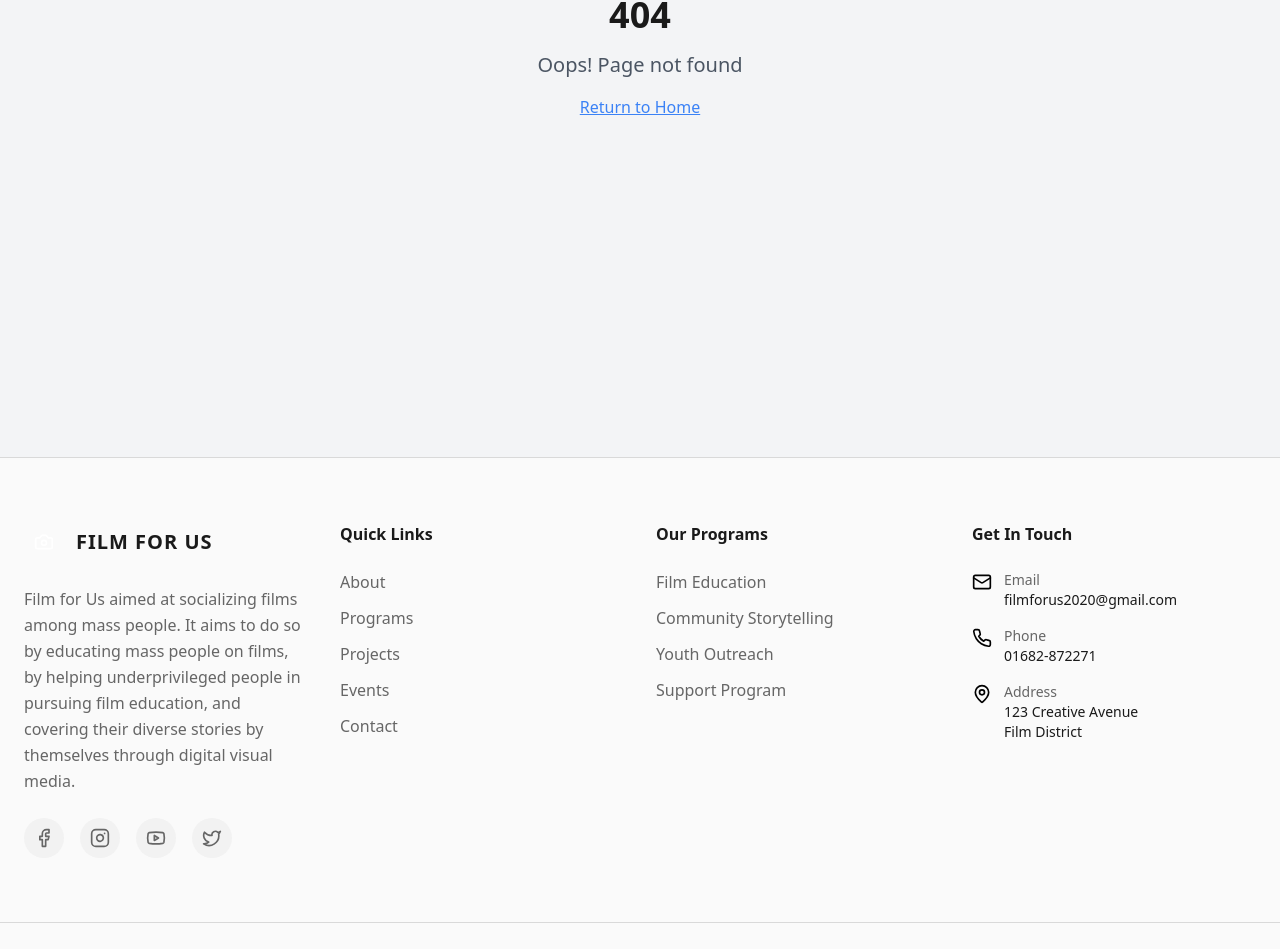
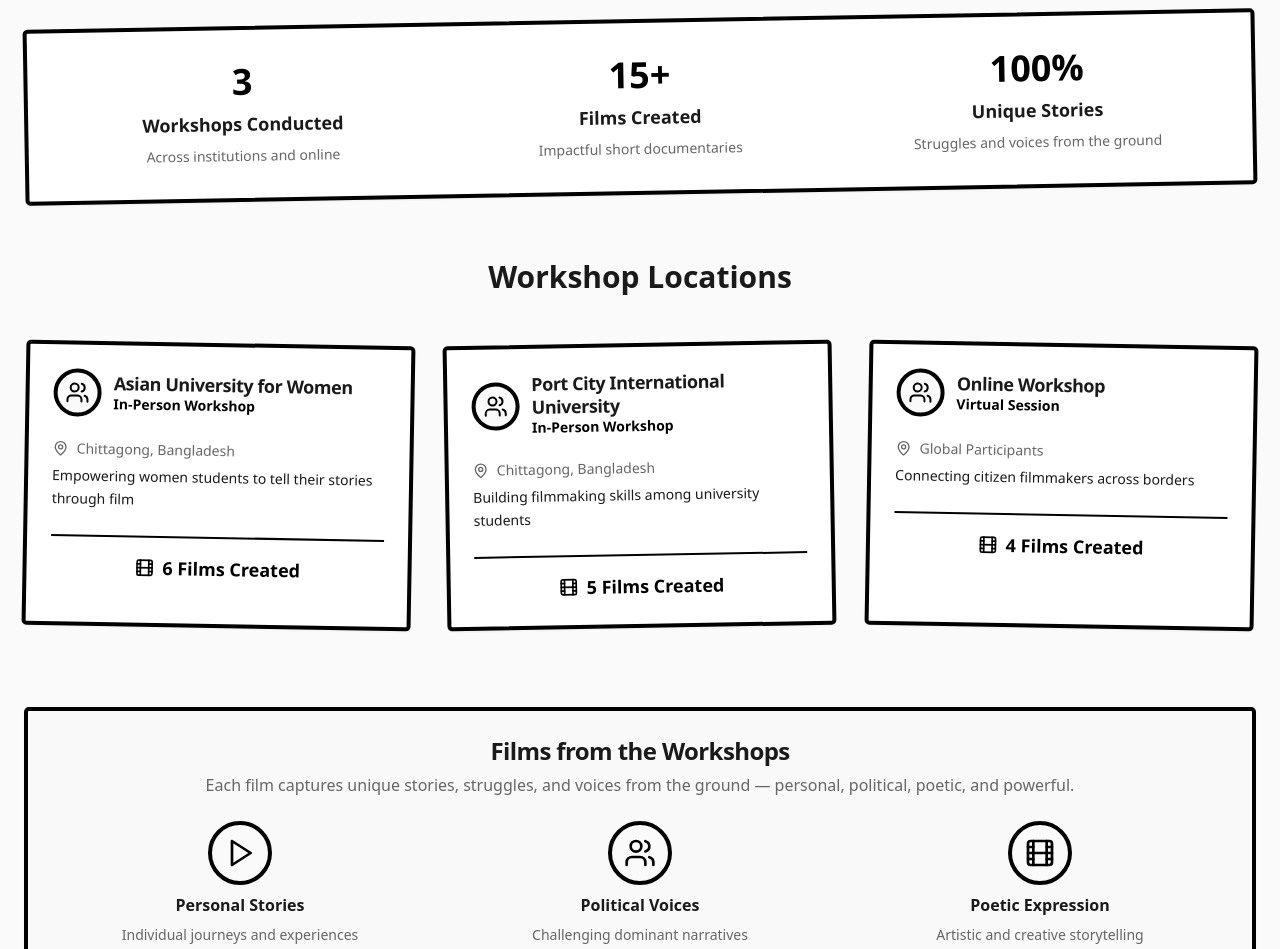
Before and after one commit to Tanshir/film-for-us-visions, a React (Vite) app: page /workshops in a window 1280 px wide. Shown: the part 343-1292 px from the top of the page. Built offline with nearby package versions, Linux system fonts and the light colour scheme.

Commit message:
Add Workshops Page
Create a new page to showcase conducted workshops, including locations and outcomes.

```diff
--- a/src/App.tsx
+++ b/src/App.tsx
@@ -13,6 +13,7 @@ import Projects from "./pages/Projects";
 import Events from "./pages/Events";
 import Ciawff2025 from "./pages/Ciawff2025";
 import CitizenFilmmaking from "./pages/CitizenFilmmaking";
+import Workshops from "./pages/Workshops";
 import Contact from "./pages/Contact";
 import NotFound from "./pages/NotFound";
 
@@ -35,6 +36,7 @@ const App = () => (
               <Route path="/events" element={<Events />} />
               <Route path="/ciawff-2025" element={<Ciawff2025 />} />
               <Route path="/citizen-filmmaking" element={<CitizenFilmmaking />} />
+              <Route path="/workshops" element={<Workshops />} />
               <Route path="/contact" element={<Contact />} />
               <Route path="*" element={<NotFound />} />
             </Routes>
--- a/src/components/Navigation.tsx
+++ b/src/components/Navigation.tsx
@@ -13,6 +13,7 @@ const navItems = [
   { name: "Programs", href: "/programs" },
   { name: "Projects", href: "/projects" },
   { name: "Citizen Filmmaking", href: "/citizen-filmmaking" },
+  { name: "Workshops", href: "/workshops" },
   { name: "Events", href: "/events" },
   { name: "CIAWFF 2025", href: "/ciawff-2025" },
   { name: "Contact", href: "/contact" },
--- /dev/null
+++ b/src/pages/Workshops.tsx
@@ -0,0 +1,195 @@
+
+import { Card, CardContent, CardHeader, CardTitle } from "@/components/ui/card";
+import { Button } from "@/components/ui/button";
+import { MapPin, Users, Film, Play, ArrowRight } from "lucide-react";
+
+const Workshops = () => {
+  const workshops = [
+    {
+      name: "Asian University for Women",
+      type: "In-Person Workshop",
+      location: "Chittagong, Bangladesh",
+      filmsCreated: 6,
+      description: "Empowering women students to tell their stories through film"
+    },
+    {
+      name: "Port City International University",
+      type: "In-Person Workshop",
+      location: "Chittagong, Bangladesh",
+      filmsCreated: 5,
+      description: "Building filmmaking skills among university students"
+    },
+    {
+      name: "Online Workshop",
+      type: "Virtual Session",
+      location: "Global Participants",
+      filmsCreated: 4,
+      description: "Connecting citizen filmmakers across borders"
+    }
+  ];
+
+  return (
+    <div className="min-h-screen bg-background">
+      {/* Film Strip Header */}
+      <div className="h-8 bg-film-strip border-b-4 border-primary"></div>
+
+      <div className="py-20 px-6">
+        <div className="max-w-7xl mx-auto">
+          {/* Header */}
+          <div className="text-center mb-16 relative">
+            <div className="absolute top-0 left-1/2 transform -translate-x-1/2 -translate-y-4">
+              <div className="w-40 h-6 border-2 border-primary bg-card shadow-sketch transform -rotate-2"></div>
+            </div>
+            <h1 className="text-4xl md:text-5xl font-bold mb-6 relative z-10">
+              Hands-on <span className="bg-primary text-primary-foreground px-4 py-2 transform rotate-1 inline-block">Workshops</span>
+            </h1>
+            <p className="text-xl text-muted-foreground max-w-3xl mx-auto leading-relaxed">
+              We have successfully conducted three hands-on workshops, empowering participants
+              to create impactful films that capture unique stories from their communities.
+            </p>
+          </div>
+
+          {/* Impact Stats */}
+          <div className="mb-16">
+            <Card className="border-4 border-primary shadow-bold transform -rotate-1 overflow-hidden">
+              <CardContent className="p-8">
+                <div className="grid md:grid-cols-3 gap-8 text-center">
+                  <div className="space-y-2">
+                    <div className="text-4xl font-bold text-primary">3</div>
+                    <div className="text-lg font-semibold">Workshops Conducted</div>
+                    <div className="text-sm text-muted-foreground">Across institutions and online</div>
+                  </div>
+                  <div className="space-y-2">
+                    <div className="text-4xl font-bold text-primary">15+</div>
+                    <div className="text-lg font-semibold">Films Created</div>
+                    <div className="text-sm text-muted-foreground">Impactful short documentaries</div>
+                  </div>
+                  <div className="space-y-2">
+                    <div className="text-4xl font-bold text-primary">100%</div>
+                    <div className="text-lg font-semibold">Unique Stories</div>
+                    <div className="text-sm text-muted-foreground">Struggles and voices from the ground</div>
+                  </div>
+                </div>
+              </CardContent>
+            </Card>
+          </div>
+
+          {/* Workshop Details */}
+          <div className="mb-20">
+            <h2 className="text-3xl font-bold text-center mb-12">Workshop Locations</h2>
+            <div className="grid lg:grid-cols-3 gap-8">
+              {workshops.map((workshop, idx) => (
+                <Card
+                  key={workshop.name}
+                  className={`border-4 border-primary shadow-bold hover:shadow-sketch transition-all transform ${
+                    idx % 2 === 0 ? 'rotate-1 hover:-rotate-1' : '-rotate-1 hover:rotate-1'
+                  }`}
+                >
+                  <CardHeader>
+                    <div className="flex items-center gap-3 mb-4">
+                      <div className="w-12 h-12 border-4 border-primary rounded-full flex items-center justify-center bg-background">
+                        <Users className="w-6 h-6 text-primary" />
+                      </div>
+                      <div className="flex-1">
+                        <CardTitle className="text-lg leading-tight">{workshop.name}</CardTitle>
+                        <p className="text-sm text-primary font-semibold">{workshop.type}</p>
+                      </div>
+                    </div>
+
+                    <div className="flex items-center gap-2 text-sm text-muted-foreground mb-3">
+                      <MapPin className="w-4 h-4" />
+                      <span>{workshop.location}</span>
+                    </div>
+
+                    <p className="text-sm leading-relaxed">{workshop.description}</p>
+                  </CardHeader>
+
+                  <CardContent>
+                    <div className="border-t-2 border-primary pt-4">
+                      <div className="flex items-center justify-center gap-2 text-primary">
+                        <Film className="w-5 h-5" />
+                        <span className="font-bold text-lg">{workshop.filmsCreated} Films Created</span>
+                      </div>
+                    </div>
+                  </CardContent>
+                </Card>
+              ))}
+            </div>
+          </div>
+
+          {/* Films Section */}
+          <div className="mb-20">
+            <Card className="border-4 border-primary shadow-bold bg-muted/20">
+              <CardHeader>
+                <CardTitle className="text-2xl text-center">Films from the Workshops</CardTitle>
+                <p className="text-center text-muted-foreground">
+                  Each film captures unique stories, struggles, and voices from the ground —
+                  personal, political, poetic, and powerful.
+                </p>
+              </CardHeader>
+              <CardContent className="text-center">
+                <div className="grid md:grid-cols-3 gap-6 mb-8">
+                  <div className="space-y-2">
+                    <div className="w-16 h-16 mx-auto border-4 border-primary rounded-full flex items-center justify-center bg-background">
+                      <Play className="w-8 h-8 text-primary" />
+                    </div>
+                    <h4 className="font-bold">Personal Stories</h4>
+                    <p className="text-sm text-muted-foreground">Individual journeys and experiences</p>
+                  </div>
+                  <div className="space-y-2">
+                    <div className="w-16 h-16 mx-auto border-4 border-primary rounded-full flex items-center justify-center bg-background">
+                      <Users className="w-8 h-8 text-primary" />
+                    </div>
+                    <h4 className="font-bold">Political Voices</h4>
+                    <p className="text-sm text-muted-foreground">Challenging dominant narratives</p>
+                  </div>
+                  <div className="space-y-2">
+                    <div className="w-16 h-16 mx-auto border-4 border-primary rounded-full flex items-center justify-center bg-background">
+                      <Film className="w-8 h-8 text-primary" />
+                    </div>
+                    <h4 className="font-bold">Poetic Expression</h4>
+                    <p className="text-sm text-muted-foreground">Artistic and creative storytelling</p>
+                  </div>
+                </div>
+                <Button size="lg" className="shadow-sketch hover:shadow-bold">
+                  <Play className="mr-2 h-5 w-5" />
+                  Watch Workshop Films
+                </Button>
+              </CardContent>
+            </Card>
+          </div>
+
+          {/* Call to Action */}
+          <div className="text-center">
+            <Card className="border-4 border-primary shadow-bold transform rotate-1 overflow-hidden">
+              <CardContent className="p-12">
+                <div className="max-w-2xl mx-auto">
+                  <h2 className="text-3xl font-bold mb-6">Join Our Next Workshop</h2>
+                  <p className="text-lg text-muted-foreground mb-8">
+                    Ready to become a citizen filmmaker? Our workshops provide training, mentorship,
+                    and tools to help you document your reality and share your story.
+                  </p>
+                  <div className="flex flex-col sm:flex-row gap-4 justify-center">
+                    <Button size="lg" className="shadow-sketch hover:shadow-bold">
+                      <Users className="mr-2 h-5 w-5" />
+                      Register for Workshop
+                    </Button>
+                    <Button variant="secondary" size="lg" className="shadow-sketch hover:shadow-bold">
+                      <ArrowRight className="mr-2 h-5 w-5" />
+                      Learn About Citizen Filmmaking
+                    </Button>
+                  </div>
+                </div>
+              </CardContent>
+            </Card>
+          </div>
+        </div>
+      </div>
+
+      {/* Film Strip Footer */}
+      <div className="h-8 bg-film-strip border-t-4 border-primary"></div>
+    </div>
+  );
+};
+
+export default Workshops;
```
